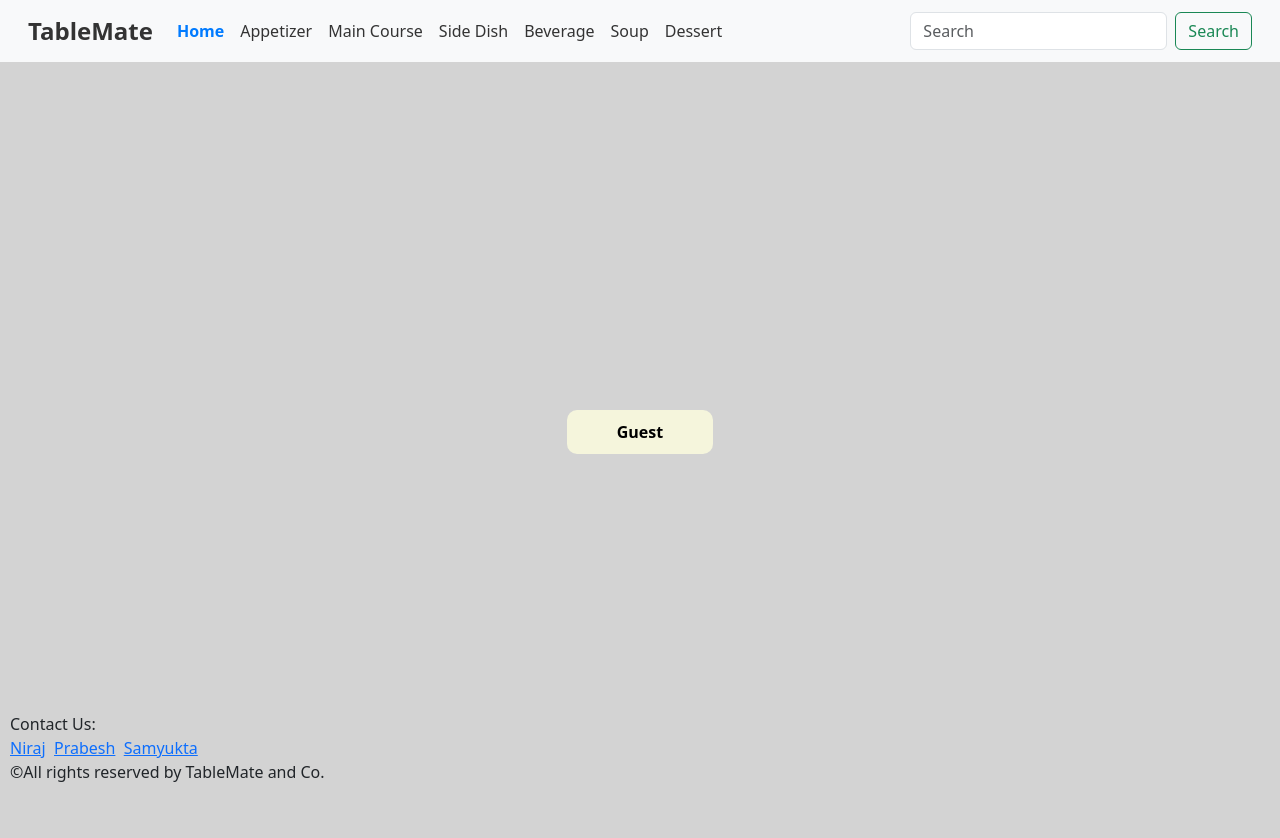
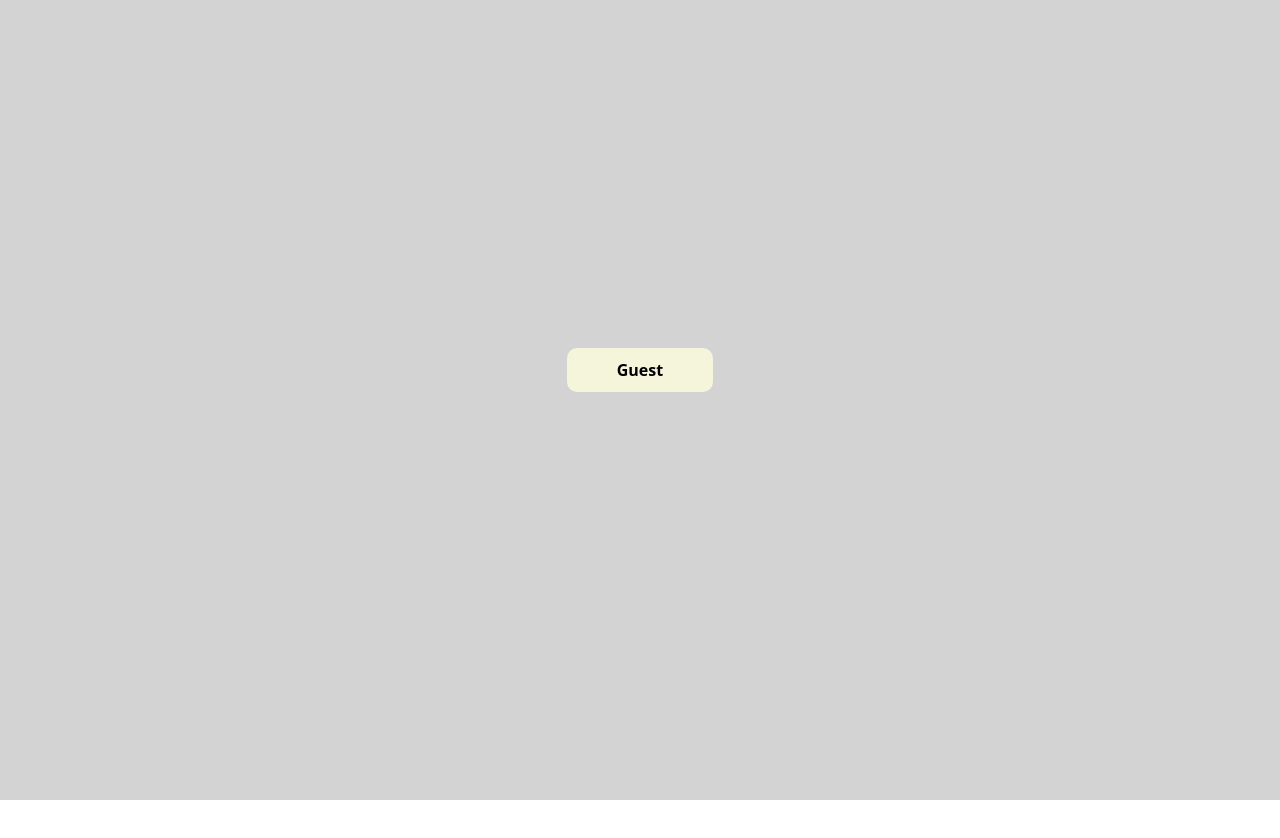
Before and after one commit to Prabesh001/Online-Menu-System-2, a React (Vite) app in the folder Frontend/: page / in a window 1280 px wide. Shown: the top 838 px of the page. After the commit the page ends 800 px from the top, so only its background shows below. Built offline with nearby package versions, Linux system fonts and the light colour scheme.

Commit message:
welcome page adjustment done

```diff
--- a/Frontend/src/App.jsx
+++ b/Frontend/src/App.jsx
@@ -1,5 +1,5 @@
 import React, { useState } from "react";
-import { BrowserRouter, Routes, Route } from "react-router-dom";
+import { BrowserRouter, Routes, Route, useLocation } from "react-router-dom";
 import Home from "./Pages/Home";
 import FoodCategory from "./Pages/FoodCategory";
 import Login from "./Pages/Login";
@@ -12,22 +12,27 @@ import { GoogleOAuthProvider } from "@react-oauth/google";
 
 function Layout() {
   const [cartItems, setCartItems] = useState([]);
-  const [cartVisible, setCartVisible] = useState(false); // State for toggling cart visibility
+  const [cartVisible, setCartVisible] = useState(false);
+  const location = useLocation(); // Get current route
 
   const addToCart = (item) => {
     setCartItems((prevItems) => [...prevItems, item]);
   };
 
   const toggleCart = () => {
-    setCartVisible((prev) => !prev); // Toggle cart visibility
+    setCartVisible((prev) => !prev);
   };
+
+  // Define which routes should not display Navbar, Footer, or Cart
+  const hideNavbarFooter = ["/", "/login"];
+  const hideCart = ["/", "/login", "/table"];
 
   return (
     <>
-      <Navbar />
+      {!hideNavbarFooter.includes(location.pathname) && <Navbar />}
       <Routes>
         <Route path="/" element={<Welcome />} />
-        <Route path="/Home" element={<Home />} />
+        <Route path="/home" element={<Home />} />
         <Route
           path="/category/:category"
           element={<FoodCategory onAddToCart={addToCart} />}
@@ -35,9 +40,10 @@ function Layout() {
         <Route path="/login" element={<Login />} />
         <Route path="/table" element={<Table toggleCart={toggleCart} />} />
       </Routes>
-      {cartVisible && <Cart items={cartItems} />}{" "}
-      {/* Show cart if cartVisible is true */}
-      <Footer />
+      {!hideCart.includes(location.pathname) && cartVisible && (
+        <Cart items={cartItems} />
+      )}
+      {!hideNavbarFooter.includes(location.pathname) && <Footer />}
     </>
   );
 }
```
